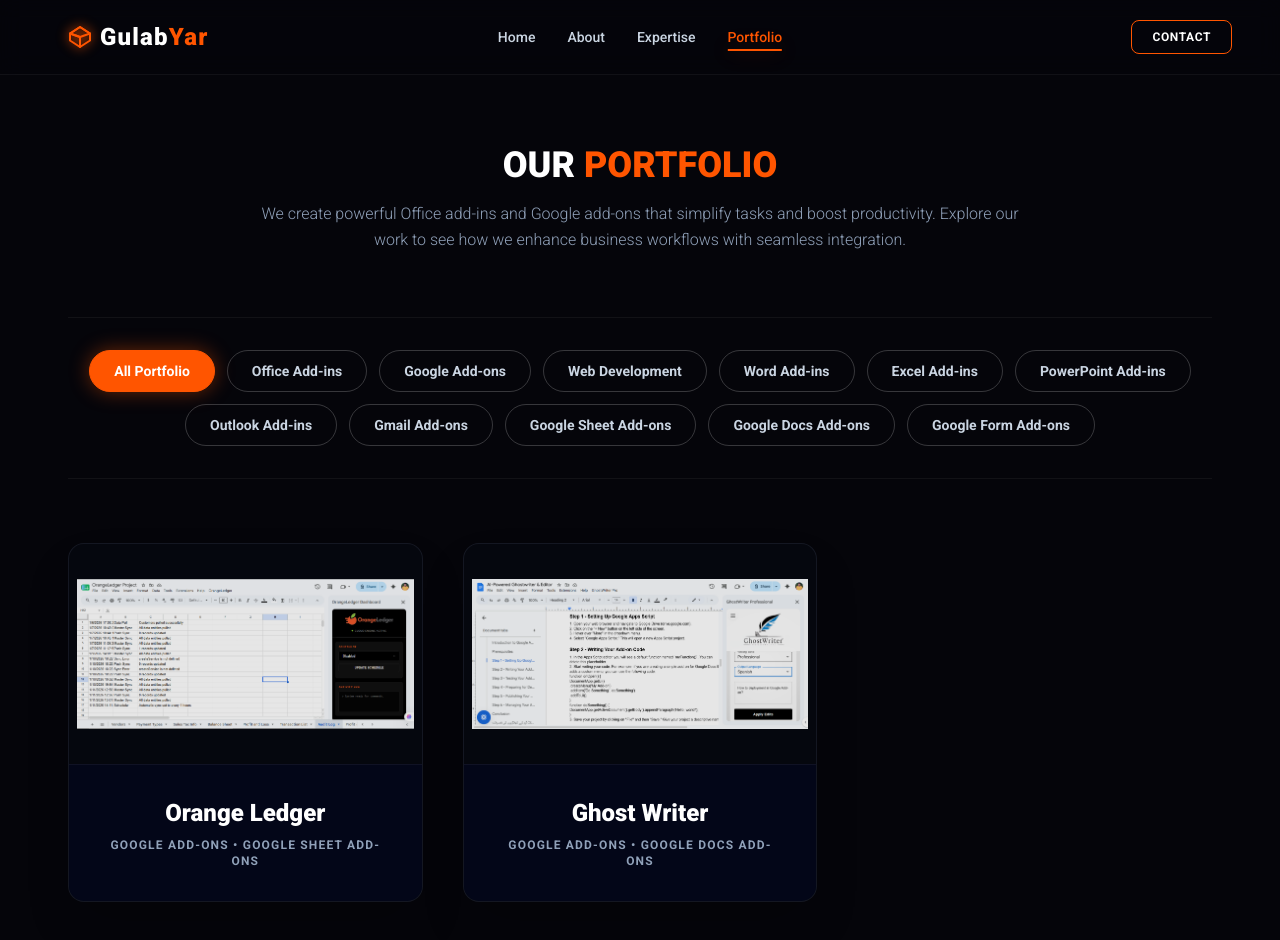
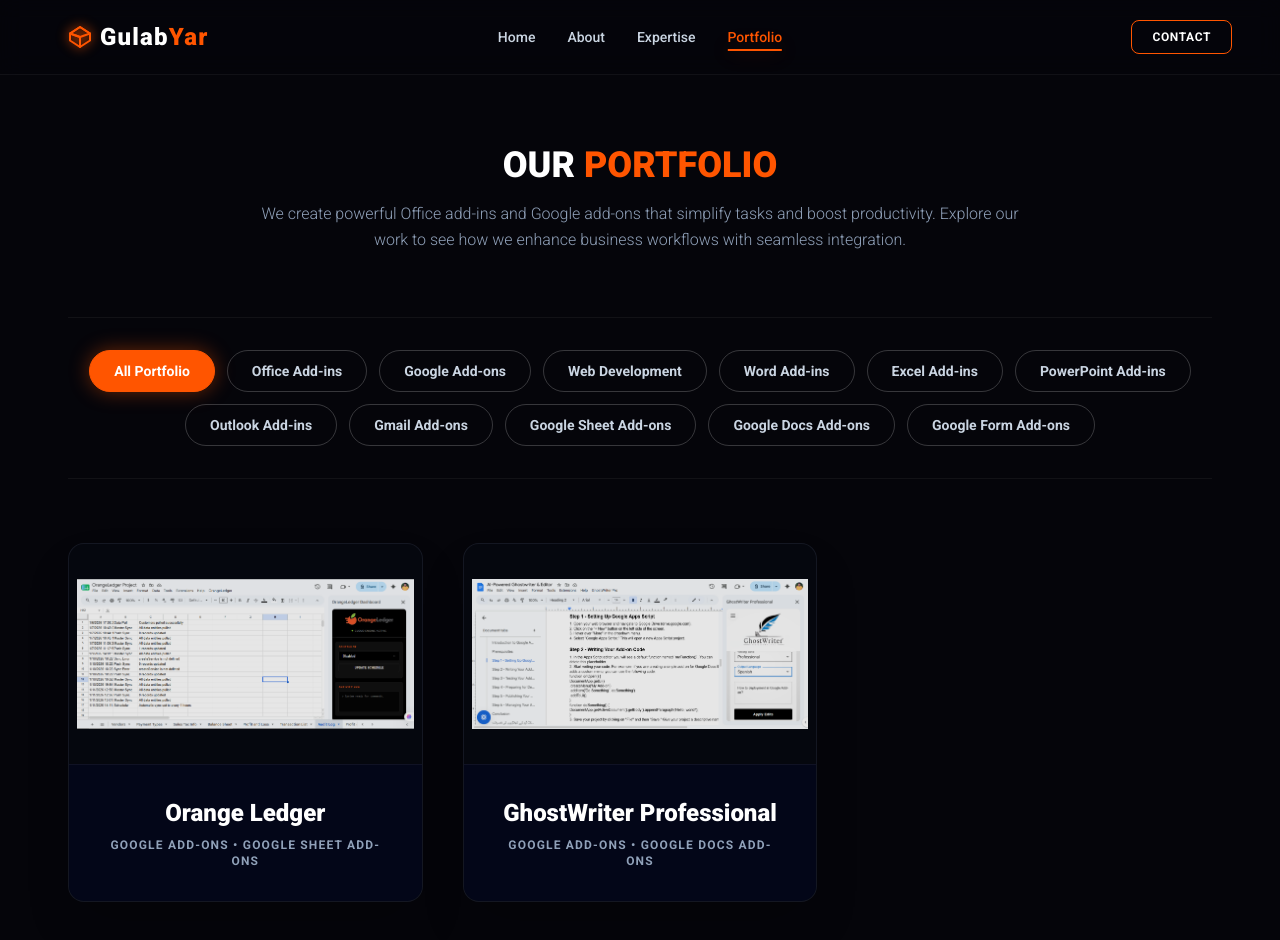
Before and after one commit to mgulabyar/My_Portfolio_Website, a React (Vite) app in the folder frontend/: page /projects in a window 1280 px wide. Shown: the top 940 px of the page. Built offline with nearby package versions, Linux system fonts and the light colour scheme.

Commit message:
feat: implement GhostWriter Pro project data and initial portfolio object

```diff
--- a/frontend/src/components/main/Projects.tsx
+++ b/frontend/src/components/main/Projects.tsx
@@ -42,13 +42,13 @@
     },
       {
   _id: "2",
-      title: "Ghost Writer",
-      tagline: "GhostWriter in Google Docs",
+  title: "GhostWriter Professional",
+  tagline: "AI-Powered Document Assistance & Smart Rewriting.",
   category: "Google Add-ons",
   subType: "Google Docs Add-ons",
   images: [ghost, ghost1],
-      description: "A high-performance Google Sheets add-on designed to connect natively with Intuit QuickBooks. It automates importing, syncing, and financial ledger formatting directly into Google Sheets with zero manual setup.",
-      technologies: ["Google Apps Script", "QuickBooks API", "OAuth 2.0", "Automation"],
+  description: "A sophisticated Google Docs add-on that integrates OpenAI's GPT-4o-mini to provide real-time writing assistance. It features a custom React-based sidebar with tone adjustment, multi-language support, and a persistent history system. The tool automates content generation and formatting directly within the document environment.",
+  technologies: ["Google Apps Script", "OpenAI API", "React.js", "Material UI", "OAuth 2.0"],
   liveUrl: "#"
 },
   ];
```
Lines whose indentation alone changed are shown as unchanged.
